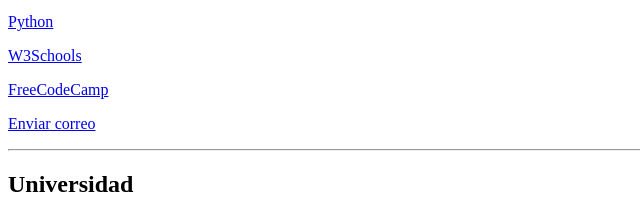
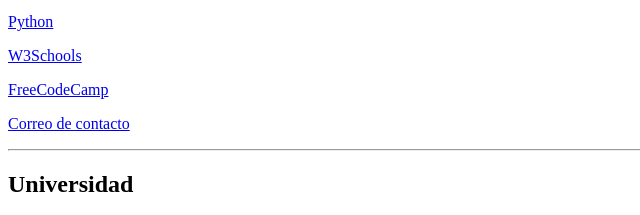
Before and after one commit to IngSistemas4304/fundamentos-web-taller1, a plain HTML site: page index.html in a window 1280 px wide. Shown: the part 1242-1457 px from the top of the page, 0-640 px from the left. Drawn offline with Linux system fonts and the light colour scheme.

```diff
--- a/index.html
+++ b/index.html
@@ -87,7 +87,7 @@
                <a href="https://www.freecodecamp.org/espanol/learn/2022/responsive-web-design/" target="_blank">FreeCodeCamp</a>
             </p>
             <p>
-               <a href="mailto:diegomartinezdecimo2@gmail.com">Enviar correo</a>
+               <a href="mailto:diegomartinezdecimo2@gmail.com">Correo de contacto</a>
             </p>
 
         </section>
```
